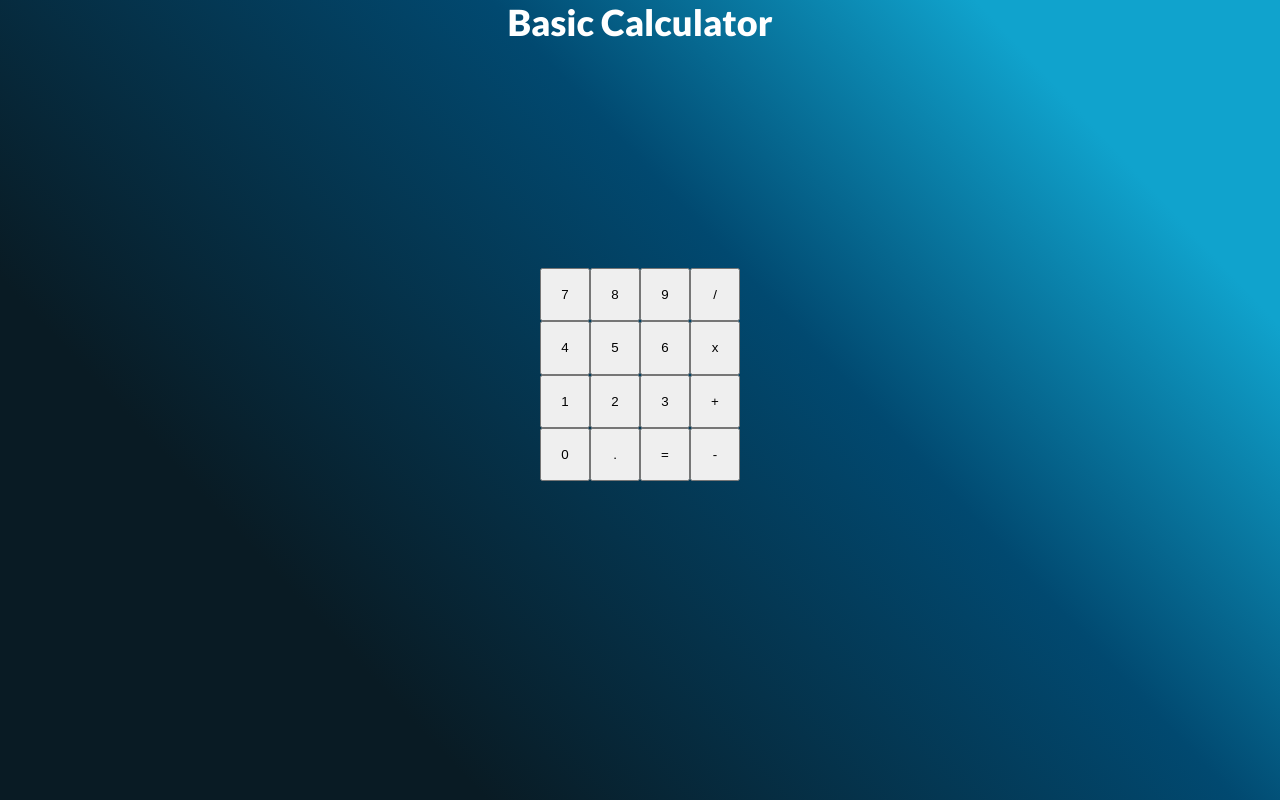
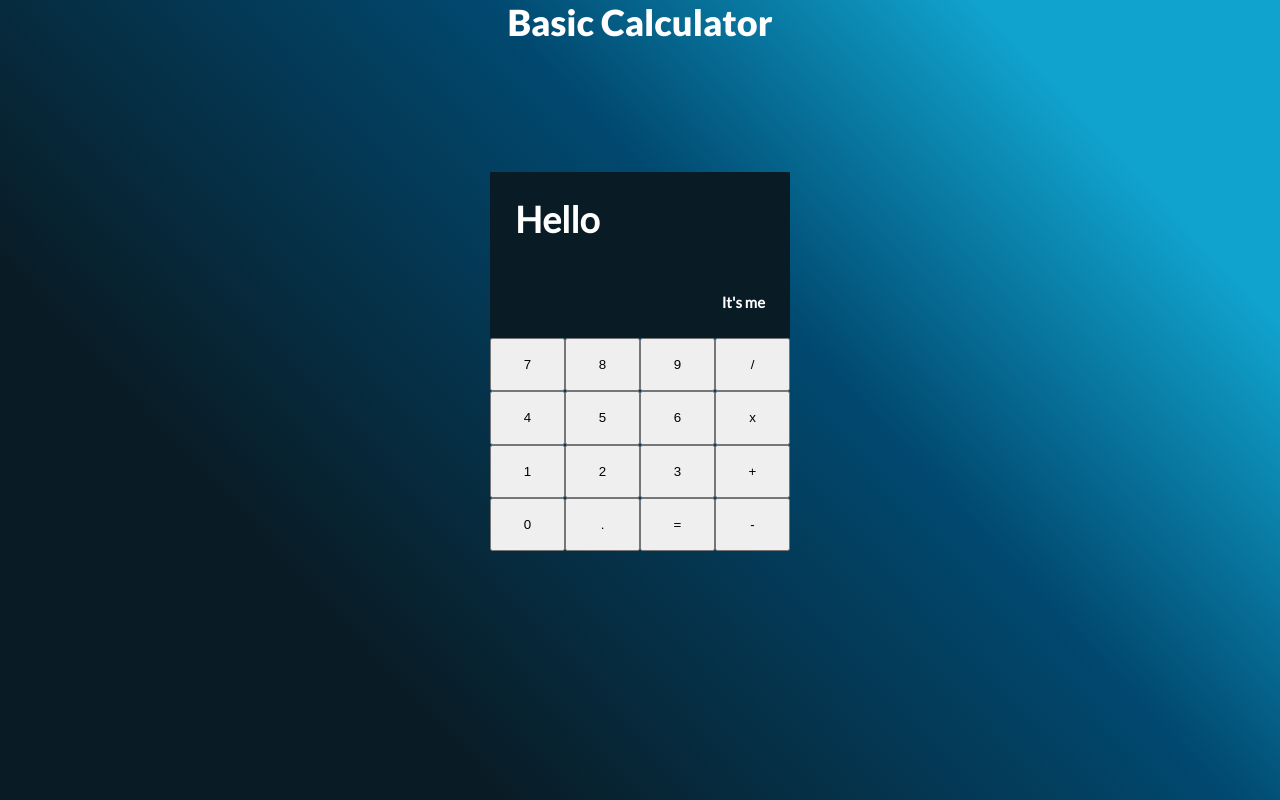
Before and after one commit to SobiahSelvarajah/sobiah-selvarajah-calculator, a React (Create React App) app: page / in a window 1280 px wide. Built offline with nearby package versions, Linux system fonts and the light colour scheme; the HTML template or start-up script is replaced by a standard one.

Commit message:
components: screen added

```diff
--- a/src/components/calc/Calc.jsx
+++ b/src/components/calc/Calc.jsx
@@ -1,10 +1,12 @@
 import React from 'react';
+import Screen from '../screen/Screen';
 import Button from '../button/Button';
 import './Calc.scss';
 
 const Calc = () => {
   return (
     <main className='calc__wrapper'>
+        <Screen />
         <div className='calc__row'>
             <Button char="7"/>
             <Button char="8"/>
--- a/src/components/calc/Calc.scss
+++ b/src/components/calc/Calc.scss
@@ -5,8 +5,11 @@
 
 .calc {
     &__wrapper {
-        margin-top: 14rem;
+        margin-top: 8rem;
         width: 200px;
+        @include tablet {
+            width: 300px;
+        }
     }
     &__row {
         display: flex;
--- a/src/components/heading/Heading.scss
+++ b/src/components/heading/Heading.scss
@@ -6,7 +6,6 @@
 .heading {
     &__text {
         color: $white;
-        margin: 0;
         font-family: 'Lato Black';
     }
 }
--- /dev/null
+++ b/src/components/screen/Screen.jsx
@@ -0,0 +1,21 @@
+import React from 'react';
+import './Screen.scss';
+
+const Screen = () => {
+  return (
+    <div className='screen__wrapper'>
+        <section className='screen__output'>
+            <h1 className='screen__outputText'>
+                Hello
+            </h1>
+        </section>
+        <section className='screen__calculation'>
+            <h4 className='screen__calculationText'>
+                It's me
+            </h4>
+        </section>
+    </div>
+  )
+}
+
+export default Screen;
--- /dev/null
+++ b/src/components/screen/Screen.scss
@@ -0,0 +1,22 @@
+@use '../../partials/breakpoints' as *;
+@use '../../partials/colors' as *;
+@use '../../partials/textstyles' as *;
+@use '../../partials/typeface' as *;
+
+.screen {
+    &__wrapper {
+        background-color: $charcoal;
+        color: $white;
+    }
+    &__outputText,
+    &__calculationText {
+        font-family: 'Lato Regular';
+        padding: 15px;
+        @include tablet {
+            padding: 25px;
+        }
+    }
+    &__calculationText {
+        text-align: end;
+    }
+}
--- a/src/index.scss
+++ b/src/index.scss
@@ -20,10 +20,6 @@ code {
 h1 {
   font-size: $h1_text_size_m;
   line-height: $h1_line_height_m;
-  color: $white;
-  margin: 0;
-  font-family: 'Lato Black';
-  text-align: center;
   @include tablet {
     font-size: $h1_text_size_dt;
     line-height: $h1_line_height_dt;
@@ -66,3 +62,7 @@ h5 {
     line-height: $h5_line_height_dt;
   }
 }
+
+h1, h2, h3, h4, h5 {
+  margin: 0;
+}
```
